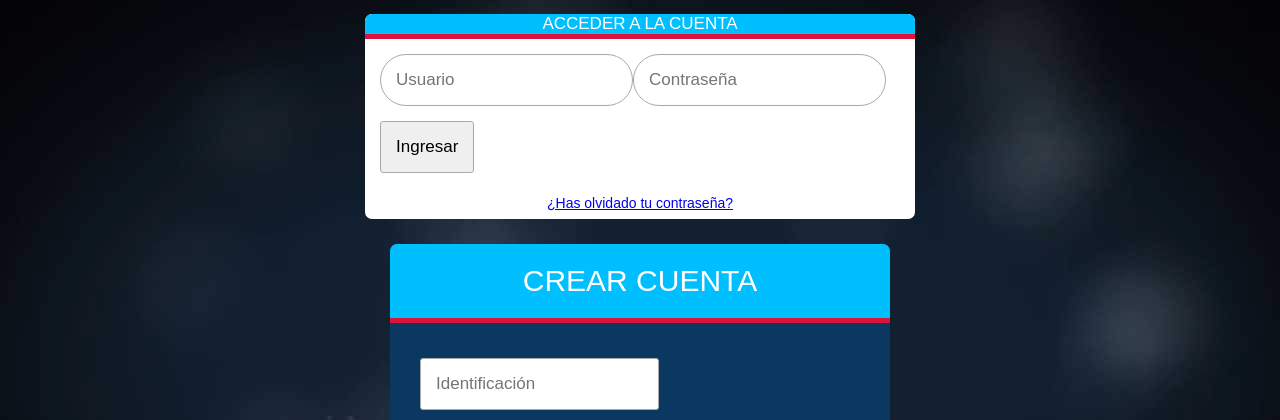
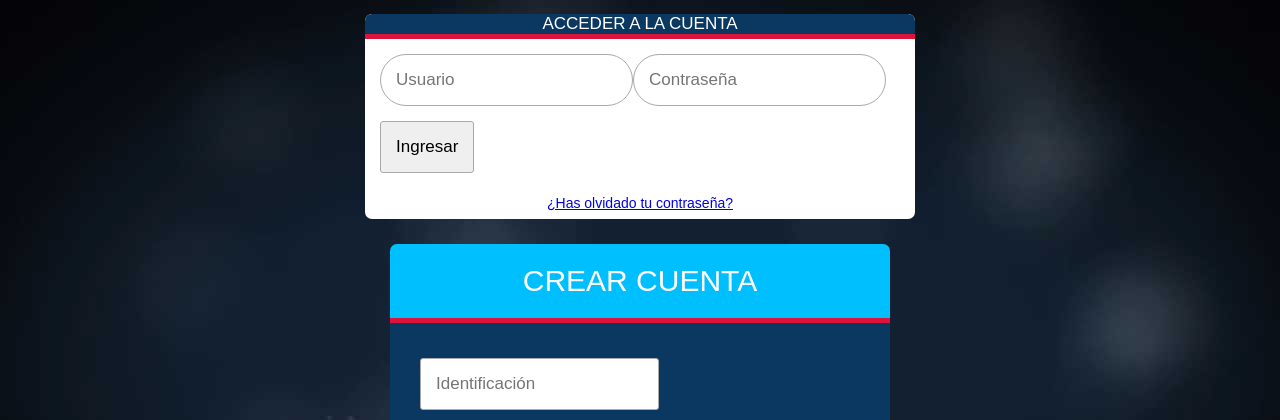
Before and after one commit to Carlos196/ACTIVIDAD1, a PHP site: page / in a window 1280 px wide. Shown: the top 420 px of the page. Run offline with PHP 8.4, Linux system fonts and the light colour scheme.

Commit message:
Update estilosformulario.css

```diff
--- a/estilosformulario.css
+++ b/estilosformulario.css
@@ -91,7 +91,7 @@ input{
 
 .titulo_formululario_registrado{
 
-	background: deepskyblue;
+	background: #0B3861;
 	color: #fff;
 	padding: 0px;
 	text-align: center;
```
